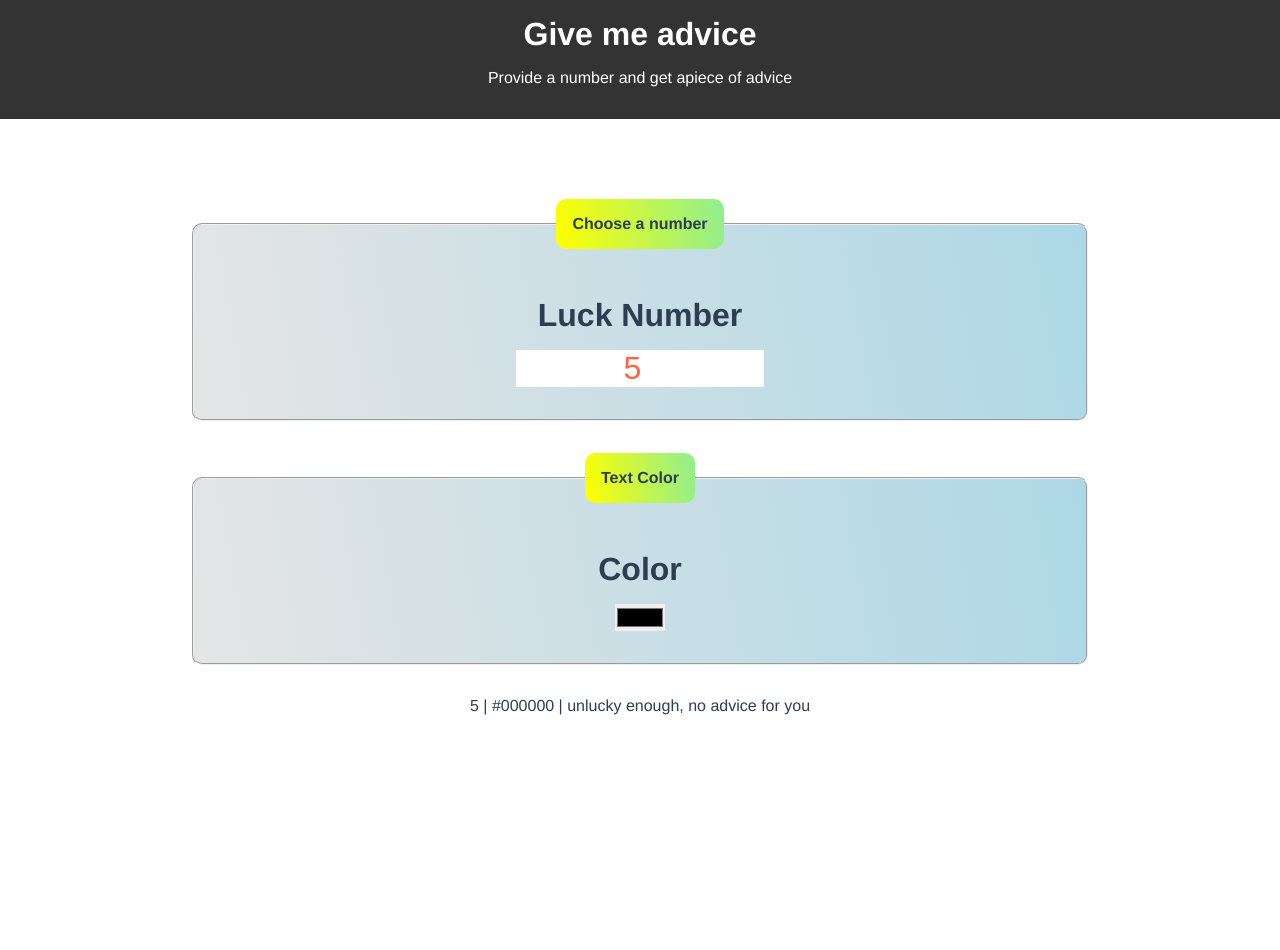
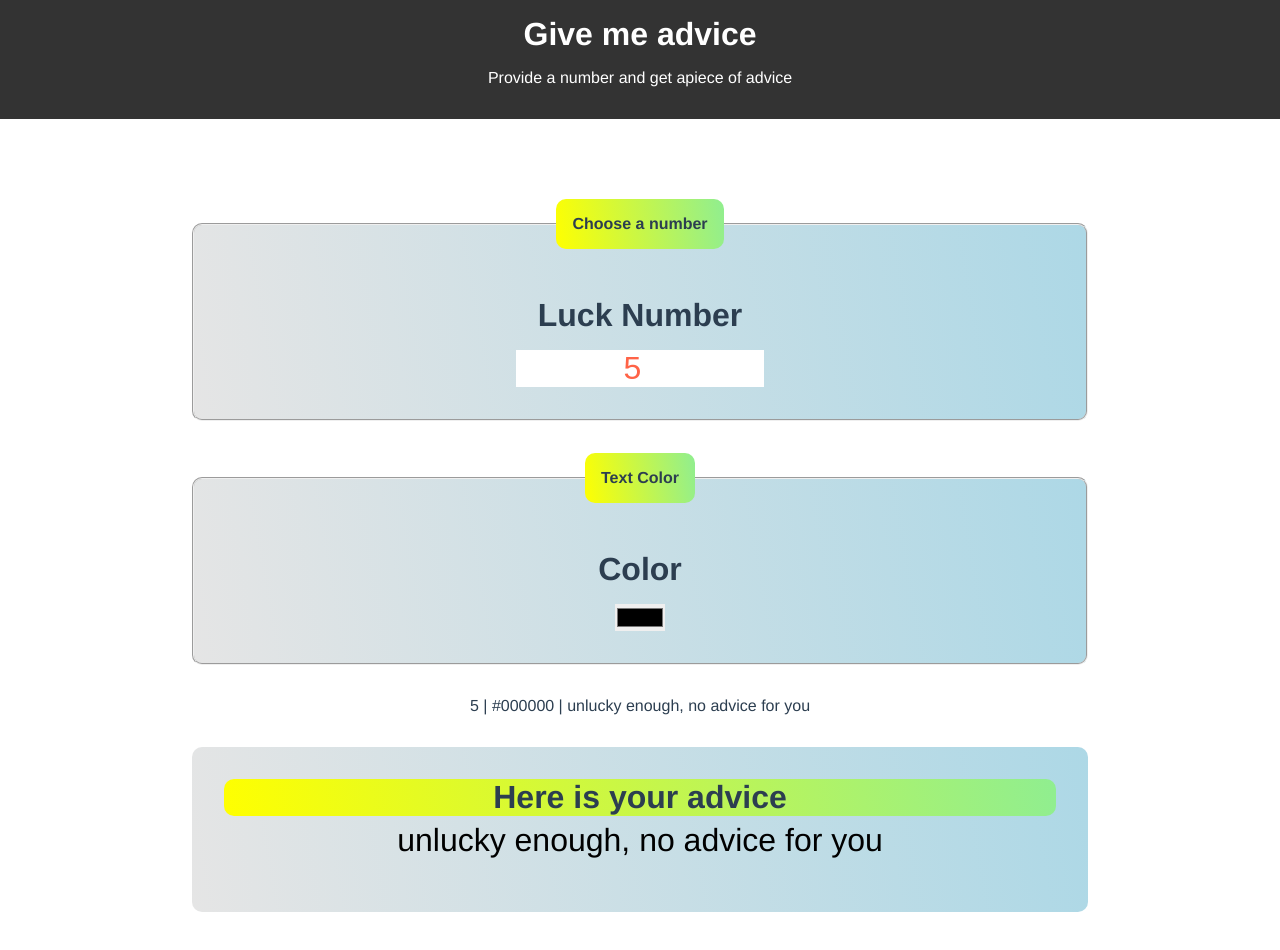
Before and after one commit to devmuhmed/journey-of-vuejs, a Vue app in the folder tasks/learn with naw/vue-cli/give-me-advice/: page / in a window 1280 px wide. Shown: the top 950 px of the page. Before the commit the page ends 800 px from the top, so only its background shows below. Built offline with nearby package versions, Linux system fonts and the light colour scheme.

Commit message:
adding form result component

```diff
--- /dev/null
+++ b/tasks/learn with naw/vue-cli/give-me-advice/src/components/FormResult.vue
@@ -0,0 +1,34 @@
+<template>
+    <div class="result-box">
+        <div class="result-title">Here is your advice</div>
+        <p class="result-text" :style="{color: color}">{{ advice }}</p>
+    </div>
+</template>
+
+<script>
+export default {
+    name: "FormResult",
+    props:['advice', 'color']
+}
+</script>
+
+
+<style scoped>
+.result-box {
+    margin:2rem auto;
+    padding: 2rem;
+    background: linear-gradient(80deg, #e5e5e5, lightblue);
+    border-radius: 10px;
+}
+
+.result-title {
+    background: linear-gradient(80deg, yellow, lightgreen);
+    border-radius: 10px;
+    font-size: 2rem;
+    font-weight: bold;
+}
+.result-text {
+    font-size: 2rem;
+    line-height: 3rem;
+}
+</style>
--- a/tasks/learn with naw/vue-cli/give-me-advice/src/components/PageForm.vue
+++ b/tasks/learn with naw/vue-cli/give-me-advice/src/components/PageForm.vue
@@ -14,10 +14,12 @@
         <div>
             {{ userNumber }} | {{ userColor }} | {{ getAdvice }}
         </div>
+        <form-result :color="userColor" :advice="getAdvice"></form-result>
     </form>
 </template>
 
 <script>
+import FormResult from './FormResult.vue'
 export default {
     name: 'PageForm',
     data(){
@@ -39,6 +41,9 @@ export default {
 
             return advice
         }
+    },
+    components:{
+        FormResult,
     }
 }
 </script>
```
